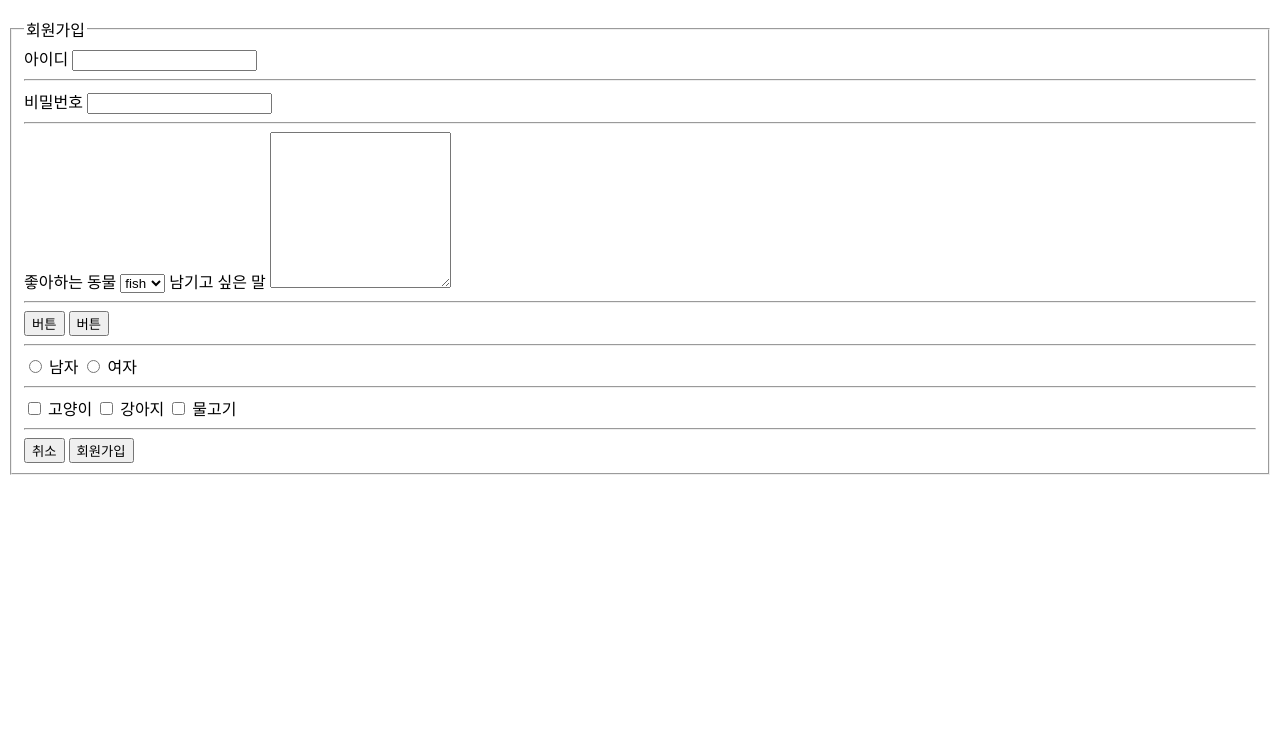
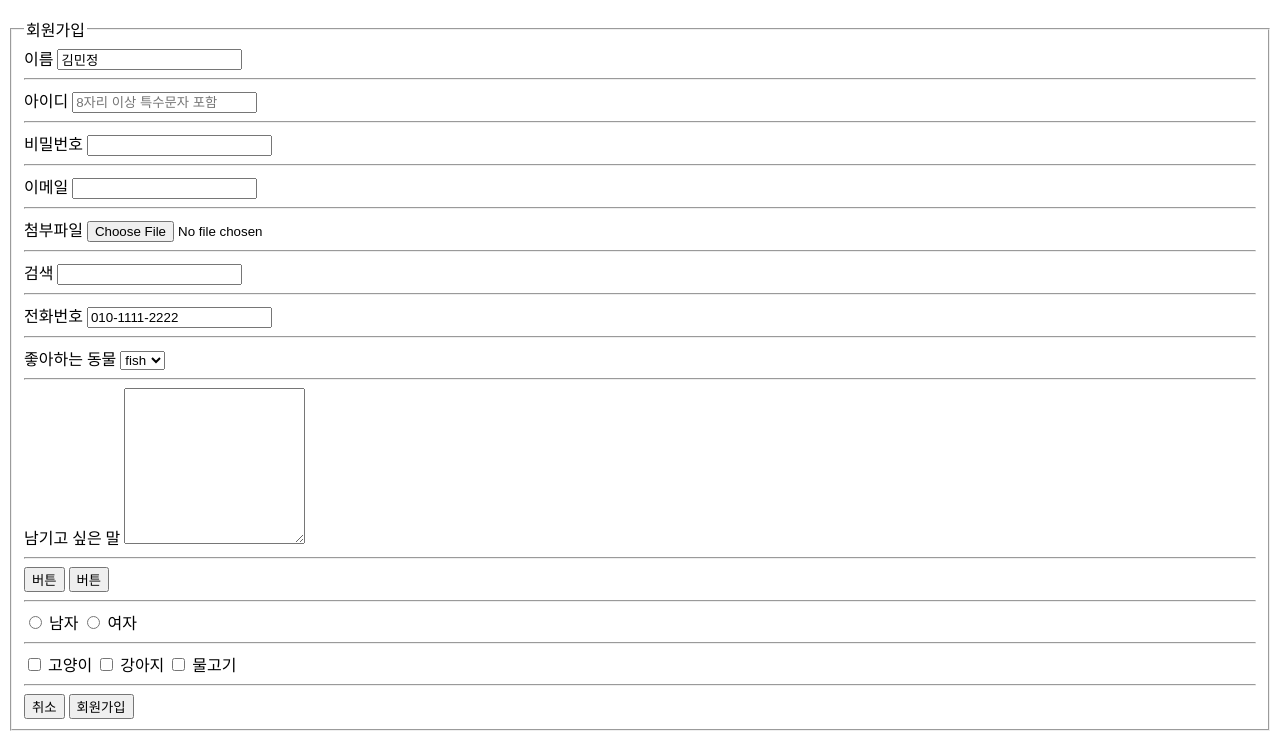
Before and after one commit to rabbit-onion/frontend-ai, a plain HTML site: page 02-html/06-form.html in a window 1280 px wide. Shown: the part 110-849 px from the top of the page. Before the commit the page ends 800 px from the top, so only its background shows below. Drawn offline with Linux system fonts and the light colour scheme.

Commit message:
form.html 업데이트2

```diff
--- a/02-html/06-form.html
+++ b/02-html/06-form.html
@@ -16,15 +16,39 @@
           회원가입
         </legend>
 
+        <label for="name">이름</label>
+        <input type="text" name="name" id="name" value="김민정" readonly />
+        <!-- value : 초기값 설정, 변경 가능함. 실제 데이터값 -->
+        <!-- readonly : 수정 불가능 -->
+        <hr />
+
         <label for="id">아이디</label>
-        <input type="text" id="id" name="id" title="아이디" />
+        <input type="text" id="id" name="id" title="아이디" placeholder="8자리 이상 특수문자 포함" />
         <!-- label의 for, input의 id값이 같아야 한 세트로 묶임 -->
         <!-- input의 name값 : input의 데이터를 넘길 때 사용됨 -->
         <!-- 웹접근성을 위해 label 사용해야 하지만 사용하지 않을 때는
         title이라도 넣기 -->
+        <!-- placeholder : 가이드, 데이터값 아님 -->
         <hr />
+
         <label for="pw">비밀번호</label>
         <input type="password" id="pw" name="pw" />
+        <hr />
+
+        <label for="email">이메일</label>
+        <input type="email" name="email" id="email" />
+        <hr />
+
+        <label for="file">첨부파일</label>
+        <input type="file" name="file" id="file" />
+        <hr />
+
+        <label for="search">검색</label>
+        <input type="search" name="search" id="search" />
+        <hr />
+
+        <label for="tel">전화번호</label>
+        <input type="tel" name="tel" id="tel" value="010-1111-2222" readonly />
         <hr />
 
         <label for="animals">좋아하는 동물</label>
@@ -33,6 +57,7 @@
           <option value="dog">dog</option>
           <option value="fish" selected>fish</option>
         </select>
+        <hr />
 
         <label for="text">남기고 싶은 말</label>
         <textarea name="text" id="text" rows="10"></textarea>
```
